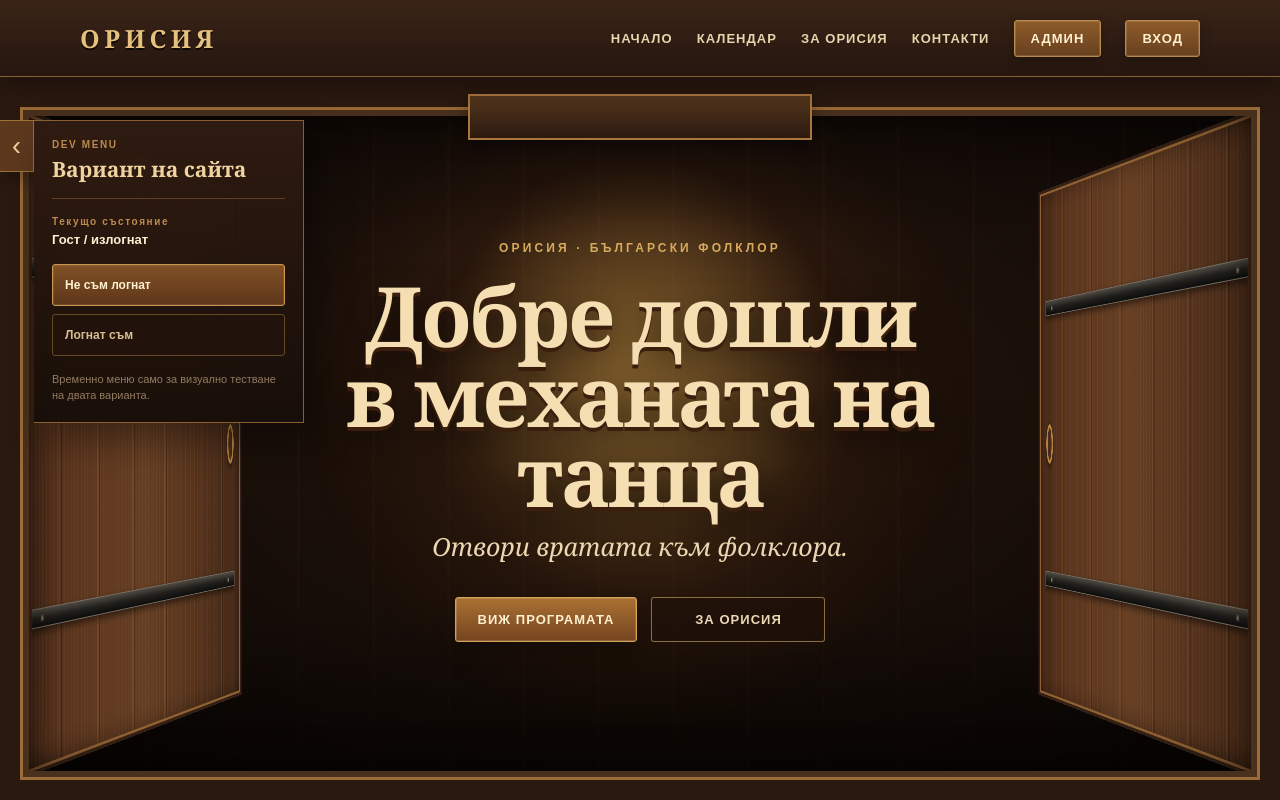
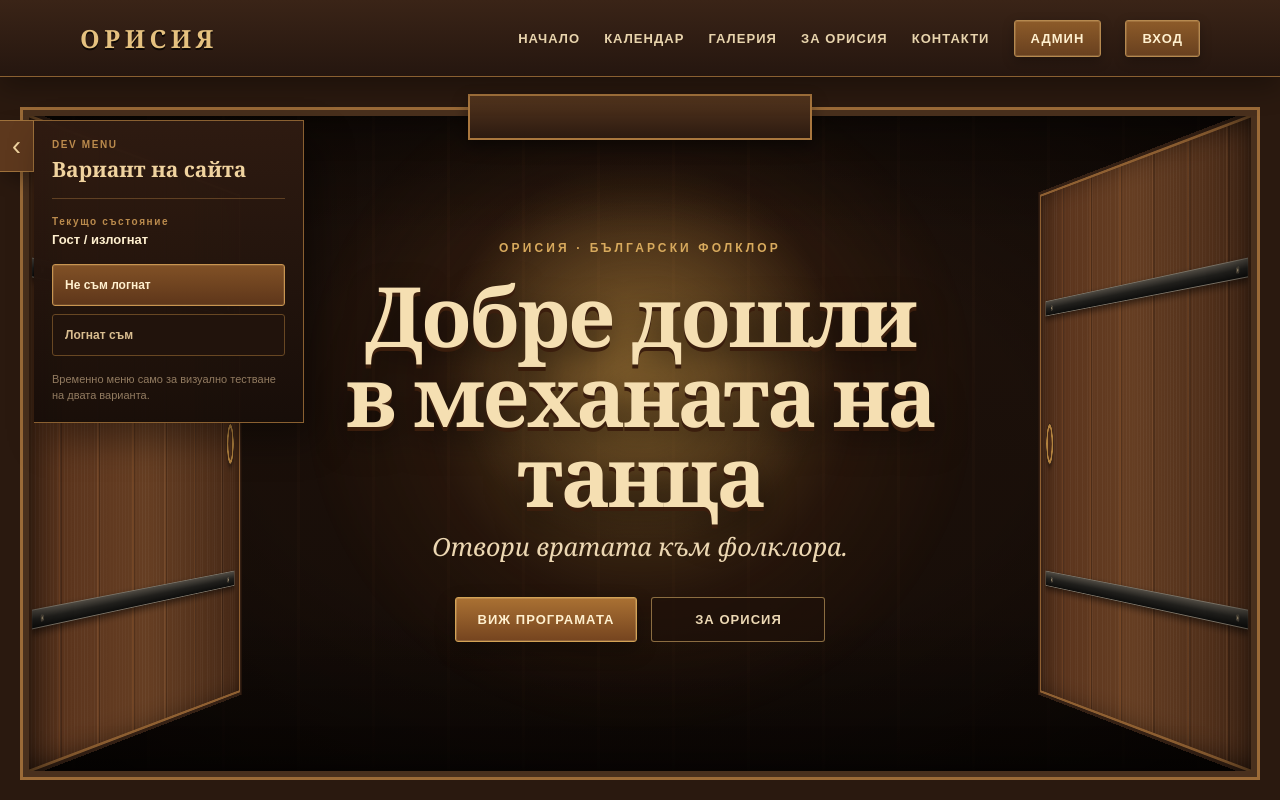
Before and after one commit to viktor132607/Orisia.Client, a Next.js app: page / in a window 1280 px wide. Shown: the top 800 px of the page. Built offline with nearby package versions, Linux system fonts and the light colour scheme.

Commit message:
Add gallery to navigation

```diff
--- a/src/components/Navbar.tsx
+++ b/src/components/Navbar.tsx
@@ -45,6 +45,7 @@ export default function Navbar() {
         <nav className="nav-links" aria-label="Основна навигация">
           <Link href="/">Начало</Link>
           <Link href="/calendar">Календар</Link>
+          <Link href="/gallery">Галерия</Link>
           <Link href="/about">За ОРИСИЯ</Link>
           <Link href="/contact">Контакти</Link>
           <Link href="/admin" className="login-link">Админ</Link>
```
